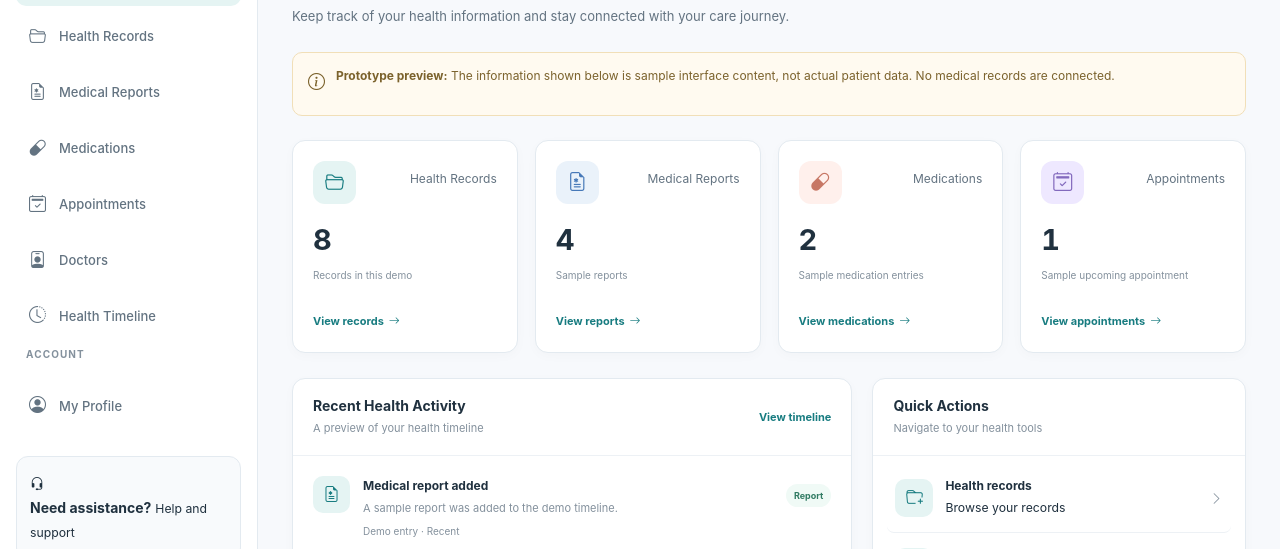
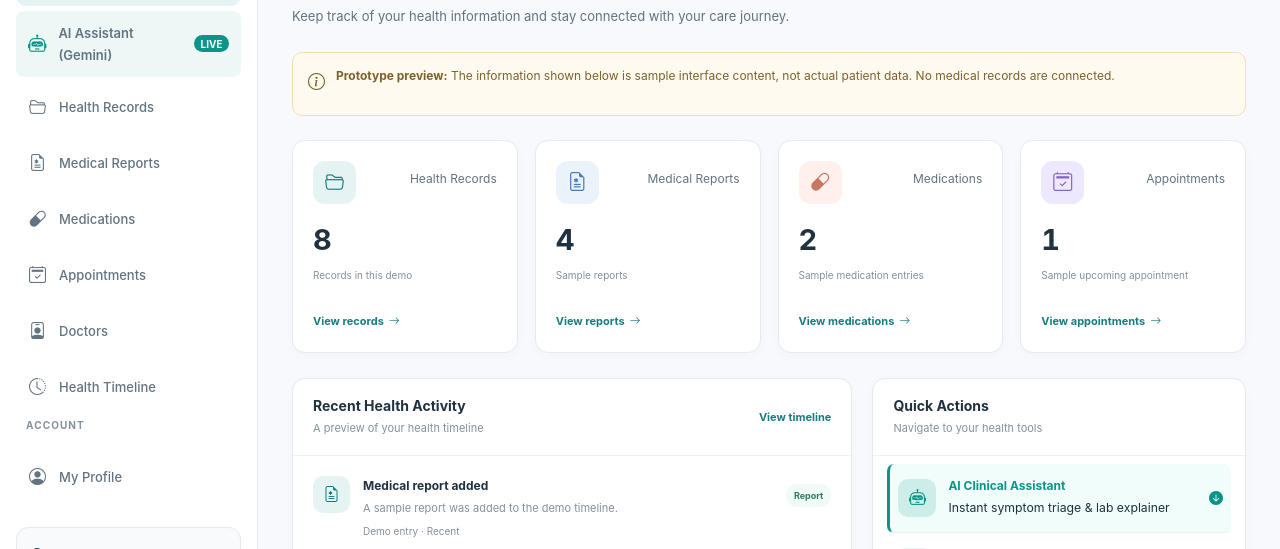
Before and after one commit to sonia776/MedIntelliX, a plain HTML site: page pages/patient/dashboard.html in a window 1280 px wide. Shown: the part 174-723 px from the top of the page. Drawn offline with nearby package versions, Linux system fonts and the light colour scheme.

Commit message:
feat(patient): add direct navigation shortcuts to AI Clinical Health Assistant

```diff
--- a/pages/patient/dashboard.html
+++ b/pages/patient/dashboard.html
@@ -61,6 +61,12 @@
                 <a href="dashboard.html" class="sidebar-link active" aria-current="page">
                     <i class="bi bi-grid-1x2"></i>
                     <span>Dashboard</span>
+                </a>
+
+                <a href="#ai-assistant-section" class="sidebar-link" style="color: #0d9488; font-weight: 600; background: rgba(13, 148, 136, 0.08); border-radius: 8px;">
+                    <i class="bi bi-robot" style="color: #0d9488; font-size: 1.15rem;"></i>
+                    <span>AI Assistant (Gemini)</span>
+                    <span class="badge rounded-pill ms-auto" style="font-size: 10px; background-color: #0d9488; color: white;">LIVE</span>
                 </a>
 
                 <a href="health-records.html" class="sidebar-link">
@@ -429,6 +435,19 @@
 
                         <div class="quick-actions-list">
 
+                            <a href="#ai-assistant-section" class="quick-action" style="border-left: 3px solid #0d9488; background: #f0fdfa;">
+                                <span class="quick-action-icon" style="background: rgba(13, 148, 136, 0.15); color: #0d9488;">
+                                    <i class="bi bi-robot"></i>
+                                </span>
+
+                                <span class="quick-action-text">
+                                    <strong style="color: #0d9488;">AI Clinical Assistant</strong>
+                                    <small>Instant symptom triage &amp; lab explainer</small>
+                                </span>
+
+                                <i class="bi bi-arrow-down-circle-fill" style="color: #0d9488;"></i>
+                            </a>
+
                             <a href="health-records.html" class="quick-action">
                                 <span class="quick-action-icon">
                                     <i class="bi bi-folder-plus"></i>
@@ -495,7 +514,7 @@
                      CATEGORY 6: AI MEDICAL HEALTH ASSISTANT (LLM API)
                      Developer: Sonia (APIs & External Integrations)
                      ========================================================== -->
-                <section class="dashboard-panel ai-assistant-panel mb-4 p-4 rounded-4 border-0 shadow-sm" style="background: linear-gradient(135deg, #f8fafc 0%, #f0fdf4 100%); border-left: 5px solid #0d9488 !important;">
+                <section id="ai-assistant-section" class="dashboard-panel ai-assistant-panel mb-4 p-4 rounded-4 border-0 shadow-sm" style="background: linear-gradient(135deg, #f8fafc 0%, #f0fdf4 100%); border-left: 5px solid #0d9488 !important; scroll-margin-top: 80px;">
                     <div class="d-flex justify-content-between align-items-center flex-wrap gap-2 mb-3">
                         <div class="d-flex align-items-center gap-3">
                             <div class="rounded-circle d-grid place-items-center text-white" style="width: 48px; height: 48px; background: #0d9488; font-size: 22px;">
```
Also changed, not shown: index.html (+6 -0 lines).
